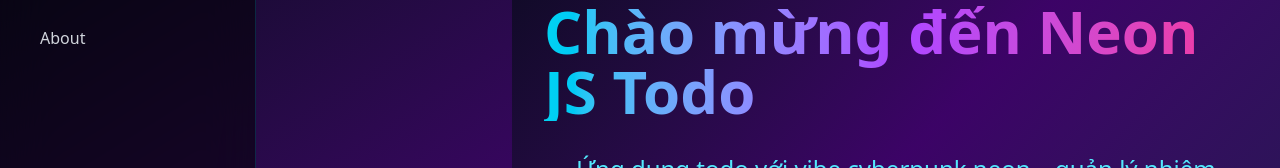
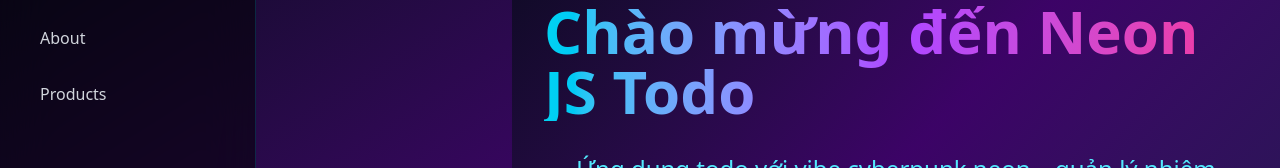
Before and after one commit to phxbinh/NextDemo, a Next.js app: page / in a window 1280 px wide. Shown: the part 234-402 px from the top of the page. Built offline with nearby package versions, Linux system fonts and the light colour scheme.

Commit message:
Update links.ts

```diff
--- a/src/components/links.ts
+++ b/src/components/links.ts
@@ -4,4 +4,5 @@ export const sidebarLinks = [
     { name: 'Profile', href: '/profile', showInSidebar: true },
     { name: 'Settings', href: '/settings', showInSidebar: true },
     { name: 'About', href: '/about', showInSidebar: true },
+    { name: 'Products', href: '/products', showInSidebar: true },
   ];
```
